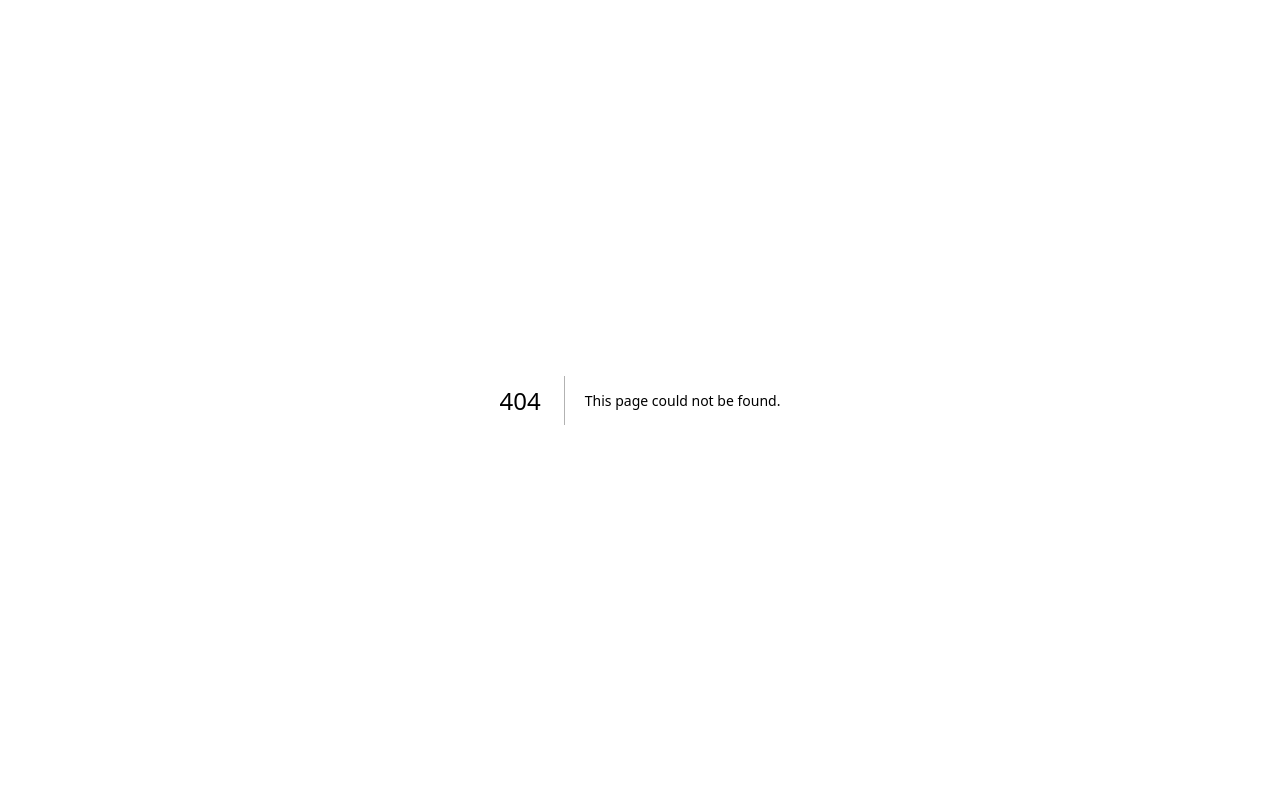
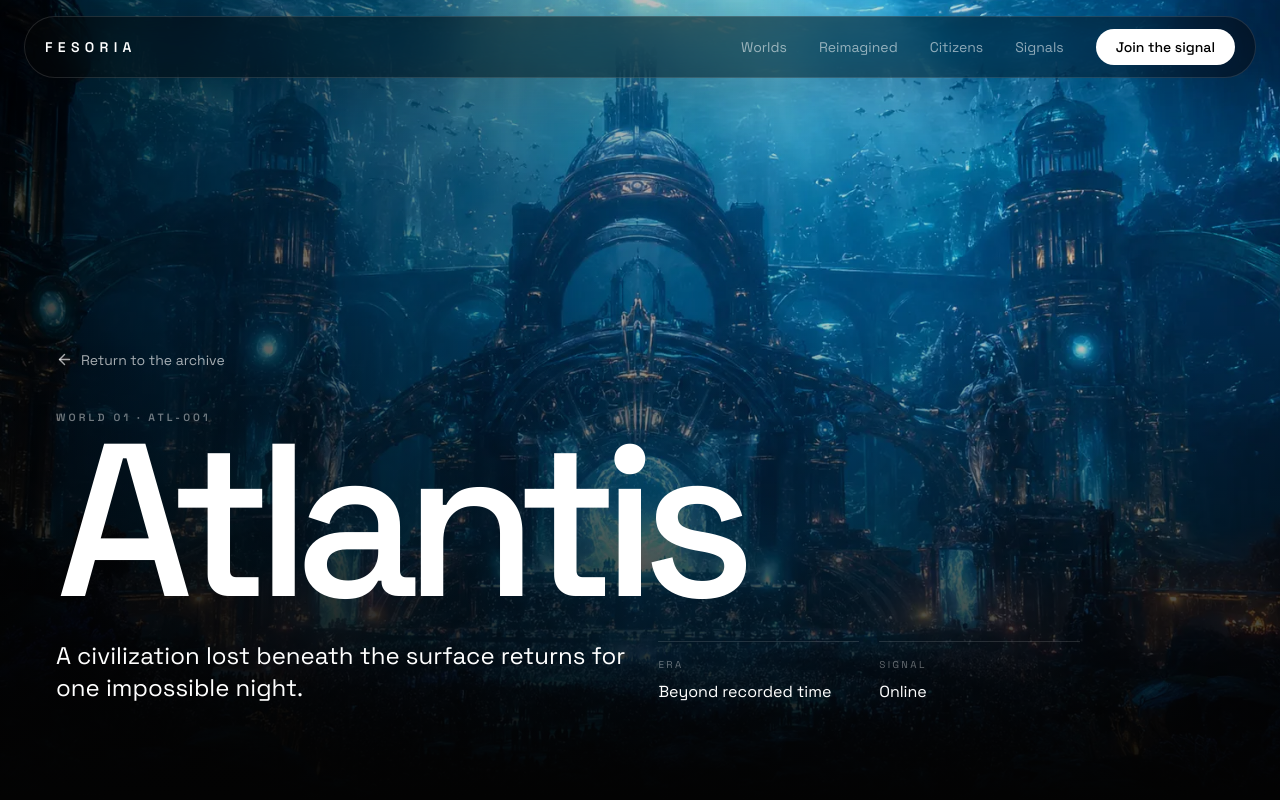
Before and after one commit to fesoriaxyz/fesoria-site, a Next.js app: page /worlds/atlantis in a window 1280 px wide. Before the commit this address had no page. Shown: the top 800 px of the page. Built offline with nearby package versions, Linux system fonts and the light colour scheme.

Commit message:
Add Atlantis world and community entry points

```diff
--- a/app/globals.css
+++ b/app/globals.css
@@ -228,6 +228,63 @@ body {
 .ambient-orb { position: absolute; pointer-events: none; border-radius: 999px; filter: blur(110px); opacity: .15; }
 .ambient-orb-left { left: -10rem; top: 8%; width: 32rem; height: 32rem; background: #315cff; }
 
+.signal-join {
+  position: relative;
+  overflow: hidden;
+  border: 1px solid rgba(255,255,255,.12);
+  border-radius: clamp(1.6rem, 4vw, 3rem);
+  padding: clamp(2rem, 6vw, 6rem);
+  background:
+    linear-gradient(135deg, rgba(19,43,65,.72), rgba(7,7,8,.92) 48%, rgba(28,8,32,.86)),
+    #08090a;
+}
+.signal-join-glow {
+  position: absolute;
+  width: 32rem;
+  height: 32rem;
+  right: -8rem;
+  top: -15rem;
+  border-radius: 999px;
+  background: radial-gradient(circle, rgba(80,225,255,.35), rgba(162,56,255,.12) 48%, transparent 70%);
+  filter: blur(20px);
+  pointer-events: none;
+}
+
+.world-detail-hero {
+  position: relative;
+  min-height: 100svh;
+  overflow: hidden;
+  display: flex;
+  align-items: flex-end;
+  background: #031018;
+}
+.world-detail-image {
+  position: absolute;
+  inset: 0;
+  background-size: cover;
+  background-position: center;
+  transform: scale(1.01);
+}
+.world-detail-shade {
+  position: absolute;
+  inset: 0;
+  background:
+    linear-gradient(180deg, rgba(0,0,0,.12), rgba(0,0,0,.2) 38%, #030303 100%),
+    linear-gradient(90deg, rgba(0,0,0,.7), transparent 64%);
+}
+.world-fact {
+  border-top: 1px solid rgba(255,255,255,.13);
+  padding-top: 1rem;
+}
+.world-fact span {
+  display: block;
+  margin-bottom: .45rem;
+  font-size: .62rem;
+  letter-spacing: .24em;
+  text-transform: uppercase;
+  color: rgba(255,255,255,.38);
+}
+
 .reveal { opacity: 0; transform: translateY(38px); transition: opacity .9s cubic-bezier(.2,.8,.2,1), transform .9s cubic-bezier(.2,.8,.2,1); }
 .reveal[data-visible="true"] { opacity: 1; transform: translateY(0); }
 
--- a/app/page.tsx
+++ b/app/page.tsx
@@ -1,4 +1,4 @@
-import { ArrowUpRight, Play } from "lucide-react";
+import { ArrowUpRight, Instagram, Play, Send } from "lucide-react";
 import Footer from "@/components/Footer";
 import Hero from "@/components/Hero";
 import Navbar from "@/components/Navbar";
@@ -12,6 +12,7 @@ const worlds = [
     description:
       "Ancient architecture. Bioluminescent crowds. A civilization returning for one impossible night.",
     image: "/worlds/atlantis.webp",
+    href: "/worlds/atlantis",
   },
   {
     title: "Tokyo 2147",
@@ -224,20 +225,49 @@ export default function Home() {
         </Reveal>
       </section>
 
-      <section className="px-5 py-20 sm:px-8 lg:px-12 lg:py-32">
-        <Reveal className="mx-auto max-w-[92rem] border-y border-white/15 py-20 text-center lg:py-28">
-          <p className="eyebrow">The signal continues</p>
-          <h2 className="mx-auto max-w-6xl text-[clamp(3.4rem,9vw,8.5rem)] font-medium leading-[0.84] tracking-[-0.07em]">
-            Every world has a festival.
+      <section id="join" className="px-5 py-20 sm:px-8 lg:px-12 lg:py-32">
+        <Reveal className="signal-join mx-auto max-w-[92rem]">
+          <div className="signal-join-glow" />
+          <div className="relative z-10 grid gap-12 lg:grid-cols-[1fr_0.72fr] lg:items-end">
+            <div>
+              <p className="eyebrow">Join the transmission</p>
+              <h2 className="max-w-5xl text-[clamp(3.4rem,8vw,8rem)] font-medium leading-[0.84] tracking-[-0.07em]">
+                Don&apos;t watch the future arrive. Enter it.
               </h2>
+            </div>
+            <div className="lg:pb-2">
+              <p className="section-copy">
+                New worlds, recovered signals and first access to everything
+                FESORIA is becoming.
+              </p>
+              <div className="mt-8 flex flex-col gap-3 sm:flex-row lg:flex-col xl:flex-row">
                 <a
-            href="https://x.com/fesoriaxyz"
+                  href="https://t.me/fesoriaxyz"
                   target="_blank"
                   rel="noreferrer"
-            className="button-primary mt-10 inline-flex items-center gap-2"
+                  className="button-primary inline-flex items-center justify-center gap-2"
                 >
-            Follow the next signal <ArrowUpRight size={18} />
+                  Join Telegram <Send size={17} />
                 </a>
+                <a
+                  href="https://instagram.com/fesoriaxyz"
+                  target="_blank"
+                  rel="noreferrer"
+                  className="button-ghost inline-flex items-center justify-center gap-2"
+                >
+                  Follow Instagram <Instagram size={17} />
+                </a>
+              </div>
+              <a
+                href="https://tiktok.com/@fesoriaxyz"
+                target="_blank"
+                rel="noreferrer"
+                className="text-link mt-6 inline-flex items-center gap-2"
+              >
+                Watch the latest transmission on TikTok <ArrowUpRight size={16} />
+              </a>
+            </div>
+          </div>
         </Reveal>
       </section>
 
--- /dev/null
+++ b/app/worlds/atlantis/page.tsx
@@ -0,0 +1,140 @@
+import type { Metadata } from "next";
+import { ArrowLeft, ArrowUpRight, Play, Send } from "lucide-react";
+import Footer from "@/components/Footer";
+import Navbar from "@/components/Navbar";
+import Reveal from "@/components/Reveal";
+
+export const metadata: Metadata = {
+  title: "Atlantis — World 01 | FESORIA",
+  description:
+    "Enter Atlantis, the first FESORIA festival world: a submerged civilization returning for one impossible night.",
+  openGraph: {
+    title: "Atlantis — World 01 | FESORIA",
+    description: "A lost civilization. One impossible night.",
+    images: ["/worlds/atlantis.webp"],
+  },
+};
+
+const citizens = [
+  ["Sunken Royal", "The ceremonial quarter", "/citizens/sunken-royal-v2.webp"],
+  ["Biopunk Racer", "The flooded underground", "/citizens/biopunk-racer-v2.webp"],
+  ["Coral Nomad", "The living amphitheatre", "/citizens/coral-nomad-v2.webp"],
+  ["Trench Mechanic", "The abyssal pressure works", "/citizens/trench-mechanic-v2.webp"],
+] as const;
+
+export default function AtlantisPage() {
+  return (
+    <main className="min-h-screen overflow-hidden bg-[#030303] text-white">
+      <Navbar />
+
+      <section className="world-detail-hero">
+        <div
+          className="world-detail-image"
+          style={{ backgroundImage: "url('/worlds/atlantis.webp')" }}
+        />
+        <div className="world-detail-shade" />
+        <div className="relative z-10 mx-auto w-full max-w-[92rem] px-6 pb-16 pt-40 sm:px-10 lg:px-14 lg:pb-24">
+          <a href="/#worlds" className="mb-10 inline-flex items-center gap-2 text-sm text-white/65 transition hover:text-white">
+            <ArrowLeft size={17} /> Return to the archive
+          </a>
+          <p className="eyebrow">World 01 · ATL-001</p>
+          <h1 className="text-[clamp(5rem,17vw,14rem)] font-medium leading-[.72] tracking-[-.075em]">
+            Atlantis
+          </h1>
+          <div className="mt-10 grid max-w-5xl gap-8 md:grid-cols-[1.15fr_.85fr] md:items-end">
+            <p className="text-xl leading-8 text-white/74 sm:text-2xl">
+              A civilization lost beneath the surface returns for one
+              impossible night.
+            </p>
+            <div className="grid grid-cols-2 gap-5">
+              <div className="world-fact"><span>Era</span>Beyond recorded time</div>
+              <div className="world-fact"><span>Signal</span>Online</div>
+            </div>
+          </div>
+        </div>
+      </section>
+
+      <section className="px-5 py-28 sm:px-8 lg:px-12 lg:py-40">
+        <Reveal className="mx-auto grid max-w-[92rem] gap-14 lg:grid-cols-[.78fr_1.22fr] lg:items-start">
+          <div>
+            <p className="eyebrow">Recovered mythology</p>
+            <h2 className="section-title">The city did not disappear. It went quiet.</h2>
+          </div>
+          <div className="space-y-7 text-lg leading-8 text-white/58 lg:pt-2">
+            <p>
+              Beneath a ceiling of moving water, ancient stone towers pulse
+              with bioluminescent energy. Ritual avenues become stages. Coral
+              gardens become dance floors.
+            </p>
+            <p>
+              Atlantis is not a reconstruction of the past. It is the moment a
+              forgotten civilization reconnects with the surface through
+              sound.
+            </p>
+          </div>
+        </Reveal>
+      </section>
+
+      <section className="border-y border-white/10 bg-[#071014] px-5 py-28 sm:px-8 lg:px-12 lg:py-40">
+        <Reveal className="mx-auto max-w-[92rem]">
+          <p className="eyebrow">Citizens of Atlantis</p>
+          <h2 className="section-title">Four districts. Four ways to arrive.</h2>
+          <div className="citizen-rail mt-16">
+            {citizens.map(([name, district, image], index) => (
+              <article key={name} className="citizen-card">
+                <img src={image} alt={`${name}, an Atlantis festival citizen`} />
+                <div className="citizen-shade" />
+                <div className="citizen-copy">
+                  <span>Citizen {String(index + 1).padStart(2, "0")}</span>
+                  <h3>{name}</h3>
+                  <p>{district}</p>
+                </div>
+              </article>
+            ))}
+          </div>
+        </Reveal>
+      </section>
+
+      <section className="px-5 py-28 sm:px-8 lg:px-12 lg:py-40">
+        <Reveal className="mx-auto grid max-w-[92rem] gap-12 lg:grid-cols-[.72fr_1.28fr] lg:items-center">
+          <div>
+            <p className="eyebrow">Recovered transmission 001</p>
+            <h2 className="section-title">The first signal came from below.</h2>
+            <p className="section-copy mt-7">
+              Eight seconds of recovered footage opened the portal. The sound
+              is still waiting on the other side.
+            </p>
+            <a
+              href="https://t.me/fesoriaxyz"
+              target="_blank"
+              rel="noreferrer"
+              className="button-primary mt-8 inline-flex items-center gap-2"
+            >
+              Join the Atlantis signal <Send size={17} />
+            </a>
+          </div>
+          <div className="transmission-frame">
+            <video controls playsInline preload="metadata" poster="/posters/atlantis-world-01.webp">
+              <source src="/videos/atlantis-world-01-fixed.mp4" type="video/mp4" />
+            </video>
+            <div className="transmission-mark"><Play size={15} fill="currentColor" /> World 01</div>
+          </div>
+        </Reveal>
+      </section>
+
+      <section className="px-5 pb-20 sm:px-8 lg:px-12 lg:pb-32">
+        <Reveal className="mx-auto max-w-[92rem] border-y border-white/15 py-20 text-center lg:py-28">
+          <p className="eyebrow">The archive remains open</p>
+          <h2 className="mx-auto max-w-5xl text-[clamp(3.4rem,9vw,8rem)] font-medium leading-[.84] tracking-[-.07em]">
+            Atlantis was only the beginning.
+          </h2>
+          <a href="/#worlds" className="text-link mt-9 inline-flex items-center gap-2">
+            Explore every world <ArrowUpRight size={17} />
+          </a>
+        </Reveal>
+      </section>
+
+      <Footer />
+    </main>
+  );
+}
--- a/components/Navbar.tsx
+++ b/components/Navbar.tsx
@@ -4,10 +4,10 @@ import { Menu, X } from "lucide-react";
 import { useState } from "react";
 
 const links = [
-  { label: "Worlds", href: "#worlds" },
-  { label: "Reimagined", href: "#reimagined" },
-  { label: "Citizens", href: "#citizens" },
-  { label: "Signals", href: "#transmissions" },
+  { label: "Worlds", href: "/#worlds" },
+  { label: "Reimagined", href: "/#reimagined" },
+  { label: "Citizens", href: "/#citizens" },
+  { label: "Signals", href: "/#transmissions" },
 ];
 
 export default function Navbar() {
@@ -16,7 +16,7 @@ export default function Navbar() {
   return (
     <header className="fixed inset-x-0 top-0 z-50 px-4 pt-4 sm:px-6">
       <nav className="nav-glass mx-auto flex max-w-[92rem] items-center justify-between px-5 py-3">
-        <a href="#" className="text-xs font-semibold tracking-[0.38em] sm:text-sm">
+        <a href="/" className="text-xs font-semibold tracking-[0.38em] sm:text-sm">
           FESORIA
         </a>
 
@@ -31,12 +31,10 @@ export default function Navbar() {
             </a>
           ))}
           <a
-            href="https://x.com/fesoriaxyz"
-            target="_blank"
-            rel="noreferrer"
+            href="/#join"
             className="rounded-full bg-white px-5 py-2 text-sm font-medium text-black transition hover:bg-white/90"
           >
-            Follow the signal
+            Join the signal
           </a>
         </div>
 
@@ -63,6 +61,13 @@ export default function Navbar() {
                 {link.label}
               </a>
             ))}
+            <a
+              href="/#join"
+              onClick={() => setOpen(false)}
+              className="mt-2 rounded-full bg-white px-5 py-3 text-center font-medium text-black"
+            >
+              Join the signal
+            </a>
           </div>
         </div>
       )}
--- a/components/WorldCard.tsx
+++ b/components/WorldCard.tsx
@@ -1,4 +1,5 @@
 import { ArrowUpRight } from "lucide-react";
+import Link from "next/link";
 
 type WorldCardProps = {
   title: string;
@@ -6,6 +7,7 @@ type WorldCardProps = {
   description: string;
   image: string;
   imagePosition?: string;
+  href?: string;
   index: number;
 };
 
@@ -15,6 +17,7 @@ export default function WorldCard({
   description,
   image,
   imagePosition = "center",
+  href,
   index,
 }: WorldCardProps) {
   return (
@@ -45,6 +48,14 @@ export default function WorldCard({
             {title}
           </h3>
           <p className="mt-6 max-w-xl text-base leading-7 text-white/70 sm:text-lg">{description}</p>
+          {href && (
+            <Link
+              href={href}
+              className="button-ghost mt-7 inline-flex items-center gap-2"
+            >
+              Enter this world <ArrowUpRight size={17} />
+            </Link>
+          )}
         </div>
       </div>
     </article>
```
Lines whose indentation alone changed are shown as unchanged.
